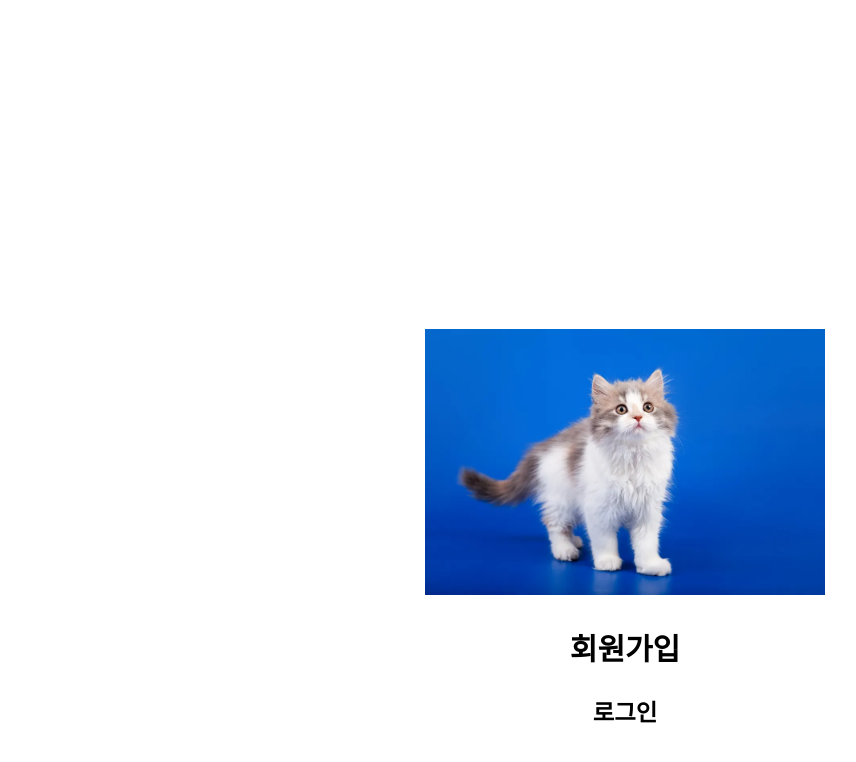
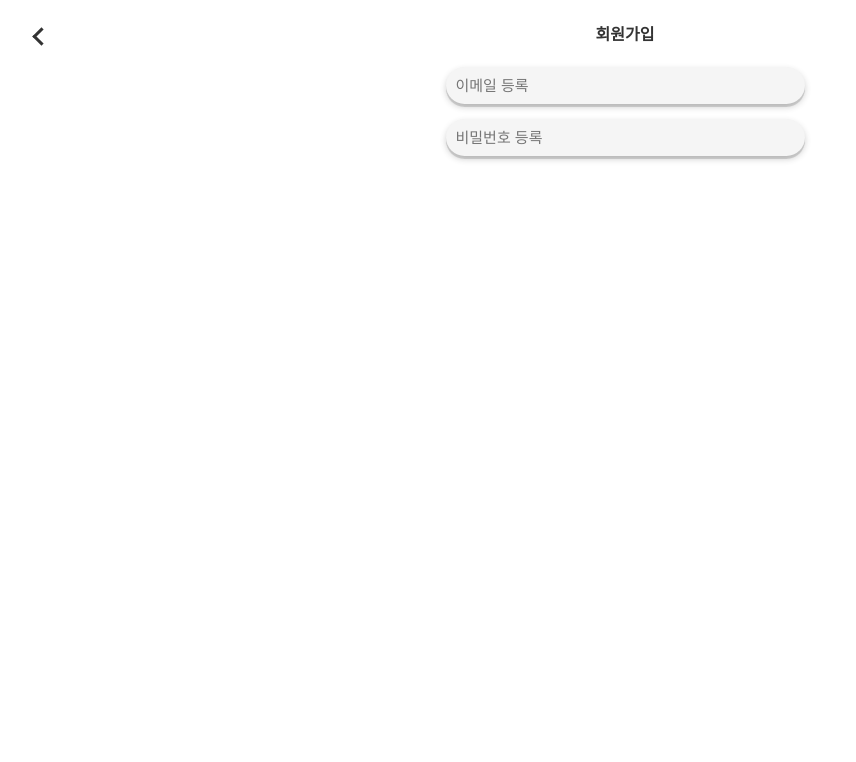
Before and after one commit to Silverclean091/SWHOOOONG, a React (Create React App) app in the folder client/: page /join in a window 1280 px wide. Shown: the top 762 px of the page, without its empty margins (15-871 px from the left). Built offline with nearby package versions, Linux system fonts and the light colour scheme.

Commit message:
[Feature]: 초기화면 버튼 연결 및 회원가입 구현중

```diff
--- a/client/package.json
+++ b/client/package.json
@@ -8,6 +8,7 @@
     "@testing-library/user-event": "^13.5.0",
     "react": "^18.3.1",
     "react-dom": "^18.3.1",
+    "react-router-dom": "^6.26.0",
     "react-scripts": "^5.0.1",
     "sass": "^1.77.8",
     "web-vitals": "^2.1.4"
--- a/client/src/App.css
+++ b/client/src/App.css
@@ -1,10 +1,9 @@
 .container {
     width: 100%;
-    height: 1080px; /* 부모 요소의 높이를 화면 전체 높이로 설정 */
+    height: 1080px;
     display: flex;
-    justify-content: center; /* 가로 중앙 정렬 */
-    align-items: center; /* 세로 중앙 정렬 */
-    flex-direction: column;   /* 요소들을 세로로 정렬 */
-    font-size: 20px;
+    justify-content: center;
+    align-items: center;
+    flex-direction: column;
     text-align: center;
 }
--- a/client/src/App.js
+++ b/client/src/App.js
@@ -1,14 +1,17 @@
-import React from "react";
-import First from './first';
+import React from 'react';
+import { Routes, Route, BrowserRouter } from "react-router-dom";
 import './App.css';
+import First from './First';
+import Join from './Join';
 
 function App() {
-    return(
-        <>
-            <div className="container">
-                <First />
-            </div>
-        </>
+    return (
+        <BrowserRouter>
+            <Routes>
+                <Route path="/" element={<First />} />
+                <Route path="/join" element={<Join />} />
+            </Routes>
+        </BrowserRouter>
     );
 }
 
--- a/client/src/first.css
+++ b/client/src/first.css
@@ -1,22 +1,26 @@
-.parent{
-    display: flex;
+.logo{
+    margin-bottom: 20px;
+    border-radius: 20px;
+    display: grid;
 }
 
-.child{
-    margin: auto auto;
-}
-
-.logo{
-    margin-bottom: 40px;
-}
-
-/*안먹힘 고쳐야함*/
 .join{
     color: white;
-    box-shadow: 0 3px rgba(0, 0, 0, 0.16), 0 3px 6px rgba(0, 0, 0, 0.23);  /*박스 그림자*/
+    box-shadow: 0 3px rgba(45, 45, 45, 0.16), 0 3px 6px rgba(45, 45, 45, 0.23);
+    background-color: #2D2D2D;
     border-radius: 20px;
+    font-size: 20px;
+    text-align: center;
+    padding: 10px 150px;
+    cursor: pointer;
+    margin-top: 15px;
+    text-decoration: none;
 }
 
 .log_in{
     color: #333333;
+    font-size: 15px;
+    text-align: center;
+    text-decoration: underline;
+    cursor: pointer;
 }
--- a/client/src/first.js
+++ b/client/src/first.js
@@ -1,18 +1,22 @@
-import React from "react";
-import styles from './first.css'
+import './First.css';
+import {Link} from 'react-router-dom'
 
-function First() {
+function first() {
     return (
-        <div className="First">
-            <div className={styles.parent}>
-                <div className={styles.child}>
-                    <img className={styles.logo} alt="logo" src="img/cat.jpg" width='400px'/>
-                    <h2 className={styles.join}>회원가입</h2>
-                    <h3 className={styles.log_in}>로그인</h3>
-                </div>
+        <div className='First'>
+            <div className='container'>
+                <img className='logo' alt="logo" src="img/cat.jpg" width='400px'/>
+                <Link to='/join' className='join'>
+                    회원가입
+                </Link>
+                <Link to='/log_in' className='log_in'>
+                    <h3>
+                        로그인
+                    </h3>
+                </Link>
             </div>
         </div>
     );
 }
 
-export default First;
+export default first;
--- a/client/src/index.js
+++ b/client/src/index.js
@@ -6,9 +6,9 @@ import App from './App';
 
 const root = ReactDOM.createRoot(document.getElementById('root'));
 root.render(
-  <React.StrictMode>
-    <App />
-  </React.StrictMode>
+    <React.StrictMode>
+        <App />
+    </React.StrictMode>
 );
 
 // If you want to start measuring performance in your app, pass a function
--- /dev/null
+++ b/client/src/join.css
@@ -0,0 +1,37 @@
+.arrow_prev{
+    position: absolute;
+    left: 50px;
+    top: 30px;
+    cursor: pointer;
+    width: 10px;
+    height: 10px;
+    border-top: 3px solid #333333;
+    border-right: 3px solid #333333;
+    transform: rotate(225deg);
+}
+
+.top{
+    text-align: center;
+    color: #333333;
+}
+
+.middle{
+    display: grid;
+    margin: 0 auto;
+    margin-top: 5px;
+    color: #9D9D9D;
+    box-shadow: 0 3px rgba(45, 45, 45, 0.16), 0 3px 6px rgba(45, 45, 45, 0.23);
+    background-color: #F5F5F5;
+    border-radius: 20px;
+    font-size: 15px;
+/*    padding: 10px 100px;*/
+    padding: 10px 150px 10px 10px;
+    cursor: auto;
+    margin-bottom: 15px;
+    border: none;
+    text-align: left;
+}
+
+.middle:focus{
+    outline:none;
+}
--- /dev/null
+++ b/client/src/join.js
@@ -0,0 +1,14 @@
+import './Join.css';
+
+function join() {
+    return (
+        <div>
+            <span className="arrow_prev"></span>
+            <h4 className='top'>회원가입</h4>
+            <input className='middle' placeholder='이메일 등록'></input>
+            <input className='middle' placeholder='비밀번호 등록'></input>
+        </div>
+    );
+}
+
+export default join;
```
Also changed, not shown: client/src/TestBox.js (deleted, +0 -9 lines), client/src/index.css (+5 -5 lines), client/src/reportWebVitals.js (deleted, +0 -13 lines), client/src/setupTests.js (deleted, +0 -5 lines), 1 other file (tests, documents, lock files or other folders).
